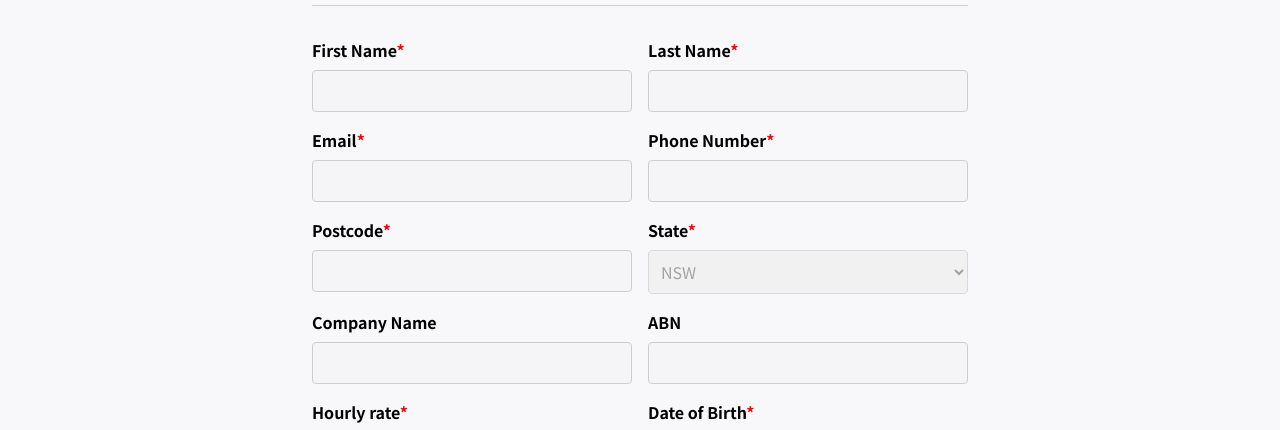
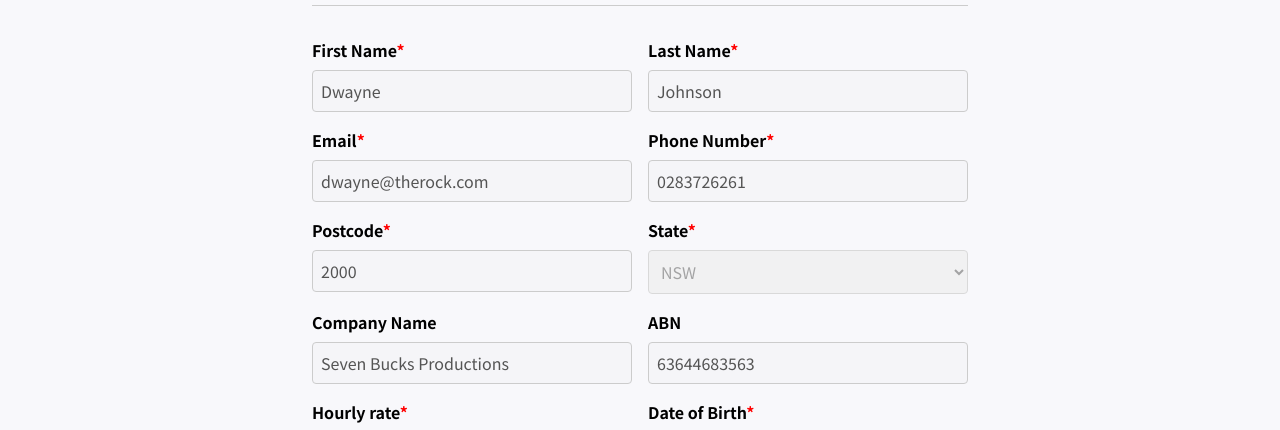
Before and after one commit to bazuka1995/LeapDev-User-Account, a React (Create React App) app: page / in a window 1280 px wide. Shown: the part 259-689 px from the top of the page. Built offline with nearby package versions, Linux system fonts and the light colour scheme.

Commit message:
Default input value
Add default input values so that the form is filled out initially when the page is loaded

```diff
--- a/src/components/AccountDetails.js
+++ b/src/components/AccountDetails.js
@@ -24,7 +24,7 @@ const AccountDetails = (props) => {
     hasError: fnameError,
     inputChangedHandler: fnameChangedHandler,
     inputUnfocusHandler: fnameUnfocusHandler,
-  } = useInput(isNotEmpty);
+  } = useInput(isNotEmpty, "Dwayne");
 
   const {
     value: lName,
@@ -32,7 +32,7 @@ const AccountDetails = (props) => {
     hasError: lnameError,
     inputChangedHandler: lnameChangedHandler,
     inputUnfocusHandler: lnameUnfocusHandler,
-  } = useInput(isNotEmpty);
+  } = useInput(isNotEmpty, "Johnson");
 
   const {
     value: email,
@@ -40,7 +40,7 @@ const AccountDetails = (props) => {
     hasError: emailError,
     inputChangedHandler: emailChangedHandler,
     inputUnfocusHandler: emailUnfocusHandler,
-  } = useInput(isEmail);
+  } = useInput(isEmail, "dwayne@therock.com");
 
   const {
     value: phone,
@@ -48,7 +48,7 @@ const AccountDetails = (props) => {
     hasError: phoneError,
     inputChangedHandler: phoneChangedHandler,
     inputUnfocusHandler: phoneUnfocusHandler,
-  } = useInput(isPhone);
+  } = useInput(isPhone, "0283726261");
 
   const {
     value: post,
@@ -56,13 +56,15 @@ const AccountDetails = (props) => {
     hasError: postError,
     inputChangedHandler: postChangedHandler,
     inputUnfocusHandler: postUnfocusHandler,
-  } = useInput(isPostCode);
+  } = useInput(isPostCode, "2000");
 
   const { value: company, inputChangedHandler: companyChangedHandler } =
-    useInput(notRequired);
+    useInput(notRequired, "Seven Bucks Productions");
 
-  const { value: abn, inputChangedHandler: abnChangedHandler } =
-    useInput(notRequired);
+  const { value: abn, inputChangedHandler: abnChangedHandler } = useInput(
+    notRequired,
+    "63644683563"
+  );
 
   const {
     value: rate,
@@ -70,7 +72,7 @@ const AccountDetails = (props) => {
     hasError: rateError,
     inputChangedHandler: rateChangedHandler,
     inputUnfocusHandler: rateUnfocusHandler,
-  } = useInput(isNumber);
+  } = useInput(isNumber, "590.00");
 
   const {
     value: bday,
@@ -78,7 +80,7 @@ const AccountDetails = (props) => {
     hasError: bdayError,
     inputChangedHandler: bdayChangedHandler,
     inputUnfocusHandler: bdayUnfocusHandler,
-  } = useInput(isDate);
+  } = useInput(isDate, "1972-05-1972");
 
   const updateAvatar = (e) => {
     if (e.target.files.length) {
@@ -139,7 +141,9 @@ const AccountDetails = (props) => {
             />
           )}
           <div>
-            <h3>Dwayne Johnson</h3>
+            <h3>
+              {fName} {lName}
+            </h3>
             <a
               href="https://drive.google.com/file/d/12sy9kUcwirb3ZcR4XuNqhQ49qR8amqtN/view?usp=sharing"
               className="view-resume"
@@ -164,13 +168,13 @@ const AccountDetails = (props) => {
       <form className="form" id="my-account">
         <div className="control-group">
           <div className={firstNameClasses}>
-            <label htmlFor="name">
+            <label htmlFor="fname">
               First Name<span>*</span>
             </label>
             <input
               required
               type="text"
-              id="name"
+              id="fname"
               value={fName}
               onChange={fnameChangedHandler}
               onBlur={fnameUnfocusHandler}
@@ -182,13 +186,13 @@ const AccountDetails = (props) => {
           </div>
 
           <div className={lastNameClasses}>
-            <label htmlFor="name">
+            <label htmlFor="lname">
               Last Name<span>*</span>
             </label>
             <input
               required
               type="text"
-              id="name"
+              id="lname"
               value={lName}
               onChange={lnameChangedHandler}
               onBlur={lnameUnfocusHandler}
--- a/src/hooks/use-input.js
+++ b/src/hooks/use-input.js
@@ -1,7 +1,7 @@
 import { useState } from "react";
 
-const useInput = (validateValue) => {
-  const [ enteredValue, setEnteredValue ] = useState('');
+const useInput = (validateValue, defaultVal) => {
+  const [ enteredValue, setEnteredValue ] = useState(defaultVal || "");
   const [ isTouched, setIsTouched ] = useState(false);
 
   const validInput = validateValue(enteredValue);
@@ -16,7 +16,7 @@ const useInput = (validateValue) => {
   }
 
   const reset = () => {
-    setEnteredValue('');
+    setEnteredValue(defaultVal);
     setIsTouched(false);
   }
 
```
